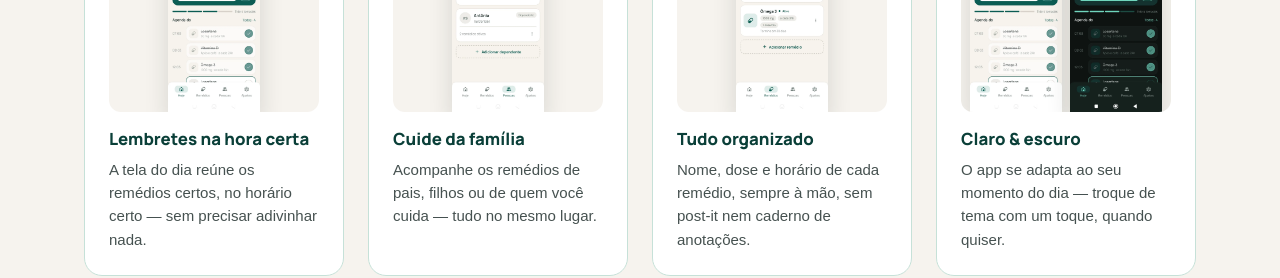
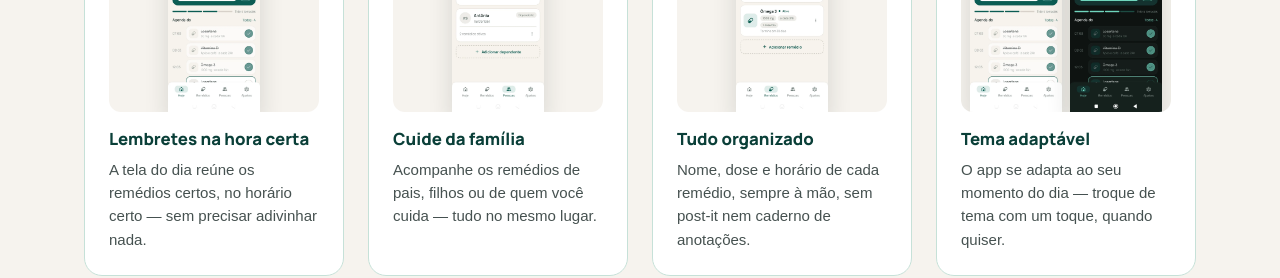
Before and after one commit to jahncarlos125/mylittle-redirect, a Next.js app: page / in a window 1280 px wide. Shown: the part 2360-2638 px from the top of the page. Built offline with nearby package versions, Linux system fonts and the light colour scheme; a web font is replaced by a local one.

Commit message:
copy: renomeia card 'Claro & escuro' para 'Tema adaptavel'

```diff
--- a/components/Features.js
+++ b/components/Features.js
@@ -55,7 +55,7 @@ const FEATURES = [
     ),
   },
   {
-    title: "Claro & escuro",
+    title: "Tema adaptável",
     text: "O app se adapta ao seu momento do dia — troque de tema com um toque, quando quiser.",
     pair: true,
     media: (
```
